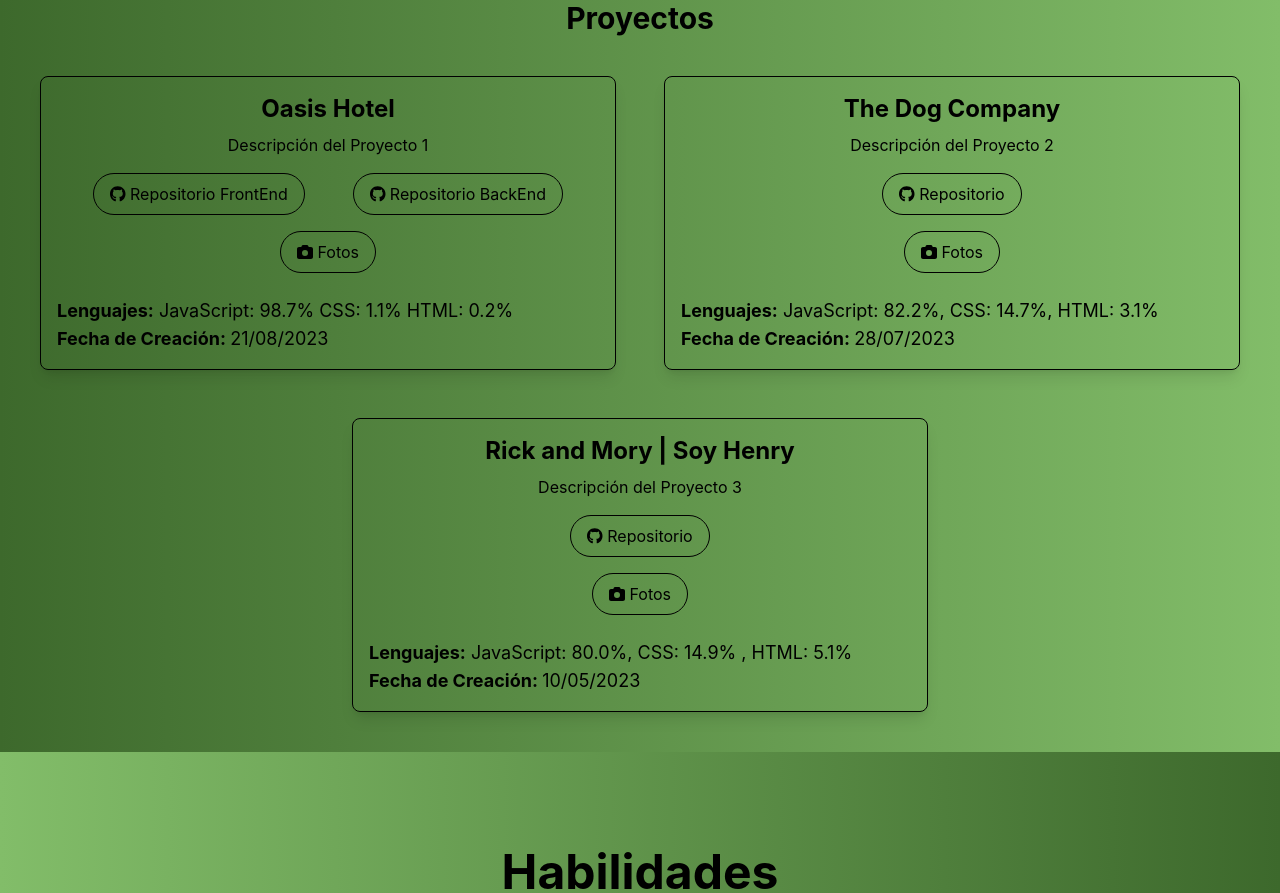
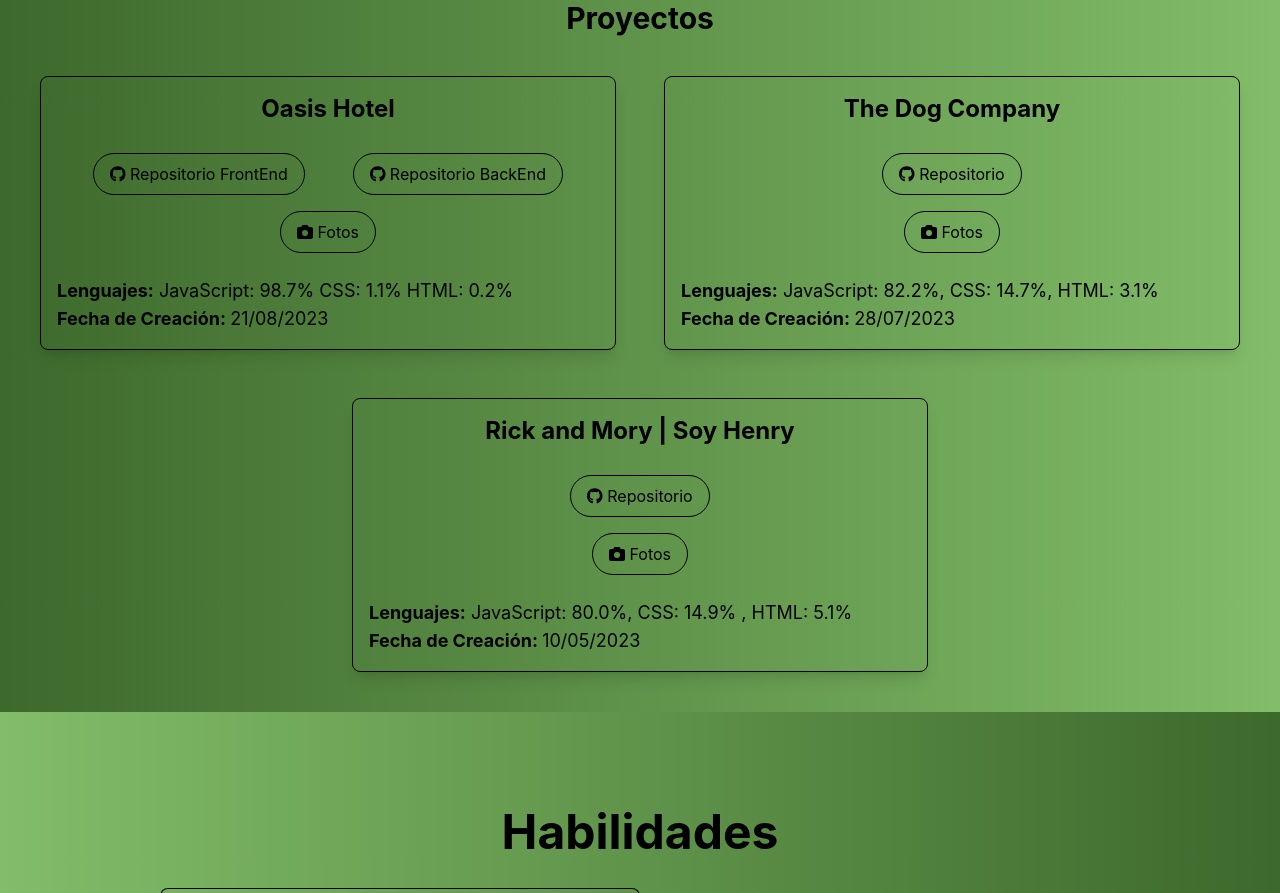
Before and after one commit to JBautistaBeck/My-Portafolio-Viejo, a React (Create React App) app: page / in a window 1280 px wide. Shown: the part 1680-2573 px from the top of the page. Built offline with nearby package versions, Linux system fonts and the light colour scheme.

Commit message:
fuera descipcion

```diff
--- a/src/componentes/card.jsx
+++ b/src/componentes/card.jsx
@@ -7,8 +7,8 @@
     <div className="border border-black rounded-lg p-4 m-4 shadow-lg max-w-xl">
 
         <div className='text-center'>
-            <h1 className="text-2xl font-bold text-black ">{nombre}</h1>
-            <p className="text-black my-2 ">{descripcion}</p>
+            <h1 className="text-2xl font-bold text-black mb-5">{nombre}</h1>
+            {/* <p className="text-black my-2 ">{descripcion}</p> */}
         </div>
 
         <div className='flex flex-col items-center'>
--- a/src/views/proyectos.jsx
+++ b/src/views/proyectos.jsx
@@ -28,7 +28,7 @@
               key={index}
               id={proyecto.id}
               nombre={proyecto.nombre}
-              descripcion={proyecto.descripcion}
+              // descripcion={proyecto.descripcion}
               clonePBack={proyecto.clonePBack}
               clonePFront={proyecto.clonePFront}
               repositorioBack={proyecto.repositorioBack}
```
